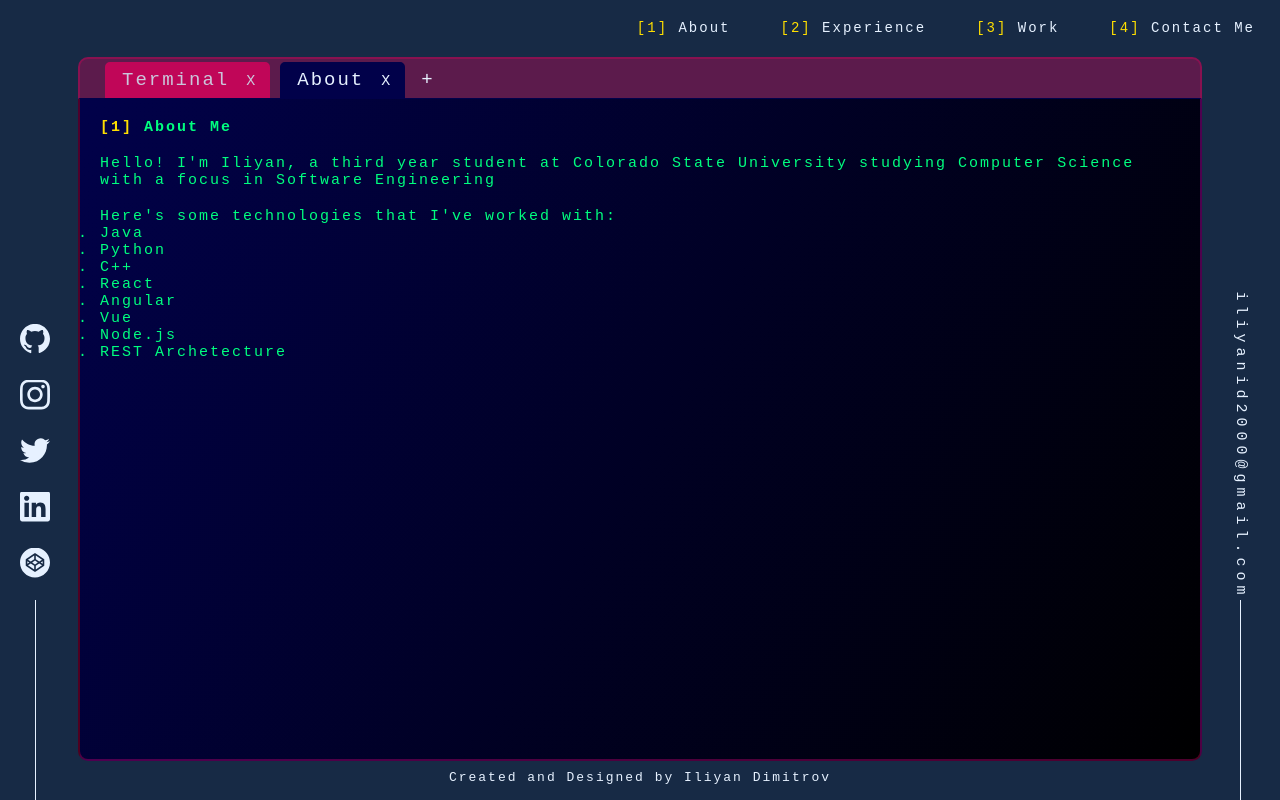
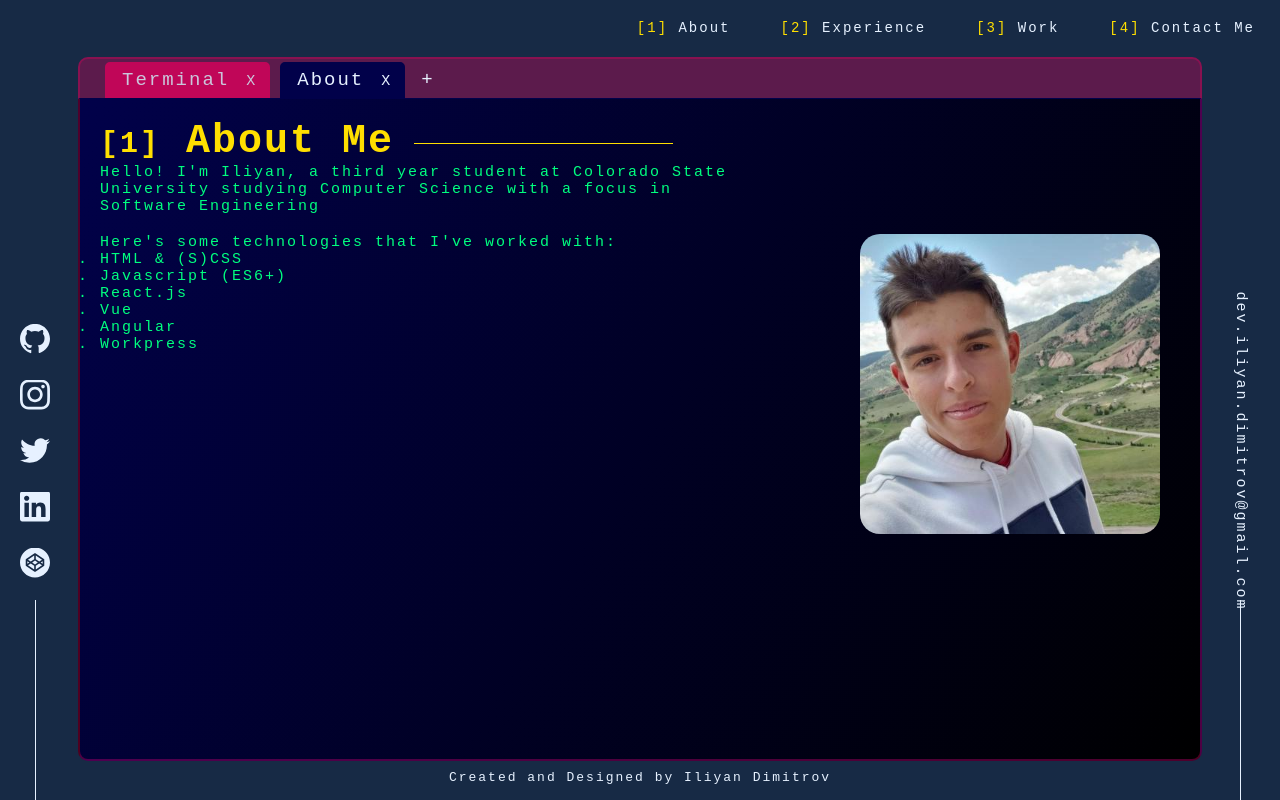
Before and after one commit to IliyanID/Portfolio-Website, a React (Create React App) app in the folder Front-End/: page / in a window 1280 px wide. Both pictures are taken after a click on the item "About". Built offline with nearby package versions, Linux system fonts and the light colour scheme.

Commit message:
Image About

```diff
--- a/Front-End/src/Components/About/About.css
+++ b/Front-End/src/Components/About/About.css
@@ -0,0 +1,33 @@
+.header{
+    width:60%;
+}
+.header h1{
+    font-size:40px;
+    display:inline-block;
+    color:var(--yellow);
+}
+.header b{
+    font-size:30px;
+}
+.header::after{
+    content:"";
+    width:40%;
+    height:1px;
+    background-color:var(--yellow);
+    display:inline-block;
+    z-index:5;
+
+    margin-bottom:8px;
+    margin-left:20px;
+
+}
+.avatar{
+    border-radius: 20px;
+    float:right;
+    margin-right:20px;
+    width:300px;
+
+}
+p{
+    width:60%;
+}
--- a/Front-End/src/Components/About/About.js
+++ b/Front-End/src/Components/About/About.js
@@ -1,22 +1,23 @@
 import React from 'react';
 import './About.css';
 import '../../Containers/Terminal/Terminal.css'
-
+import avatar from '../../Resources/avatar.jpg'
 const About = () =>{
     return(
     <div className = "main">
-        <h1><b className="I">[1]</b> About Me<br/>⠀</h1>
+        <div  className="header">
+            <h1><b className="I">[1]</b> About Me</h1>
+        </div>
         <p>Hello! I'm Iliyan, a third year student at Colorado State University studying Computer Science with a focus in Software Engineering<br/>⠀</p>
+        <img className="avatar" src={avatar} alt="avatar"/>
         <p>Here's some technologies that I've worked with:</p>
         <ol>
-            <li>Java</li>
-            <li>Python</li>
-            <li>C++</li>
-            <li>React</li>
+            <li>HTML & (S)CSS</li>
+            <li>Javascript (ES6+)</li>
+            <li>React.js</li>
+            <li>Vue</li>
             <li>Angular</li>
-            <li>Vue</li>
-            <li>Node.js</li>
-            <li>REST Archetecture</li>
+            <li>Workpress</li>
         </ol>
     </div>
     );
--- a/Front-End/src/Containers/App.css
+++ b/Front-End/src/Containers/App.css
@@ -177,7 +177,7 @@ a{
         transition:margin .3s, color .3s;
     }
     .email a{
-        letter-spacing: 5px;
+
         text-decoration:none;
     }
         .email:hover,.email a:hover{
--- a/Front-End/src/Containers/App.js
+++ b/Front-End/src/Containers/App.js
@@ -181,7 +181,7 @@ class App extends PureComponent {
       </ul>
 
       <div className="emailLine">
-        <div className="email"><a href="/">iliyanid2000@gmail.com</a></div>
+        <div className="email"><a href="/">dev.iliyan.dimitrov@gmail.com</a></div>
       </div>
       {allTabs}
       <Terminal
```
Also changed, not shown: Front-End/src/Resources/avatar.jpg (added).
